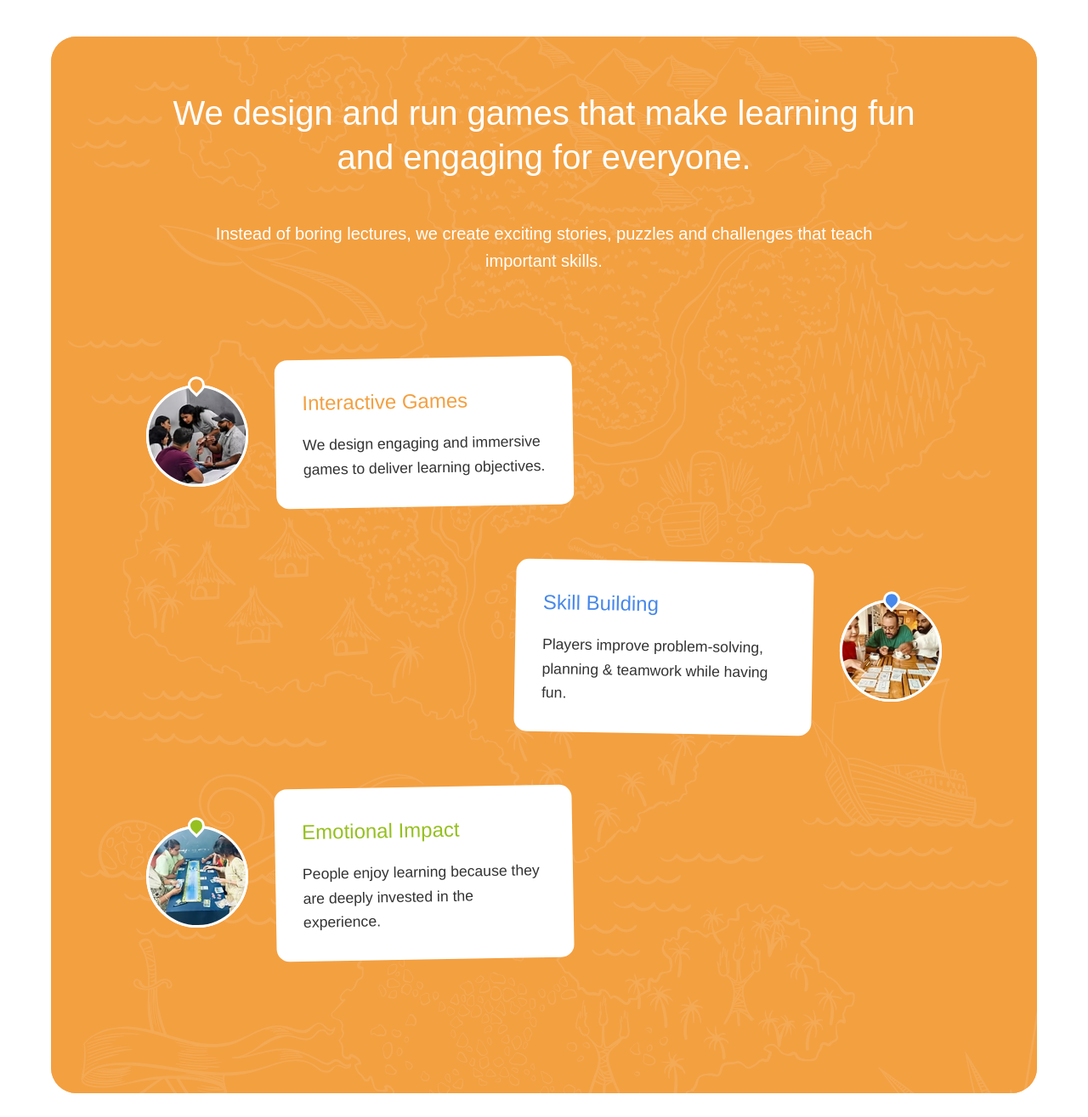
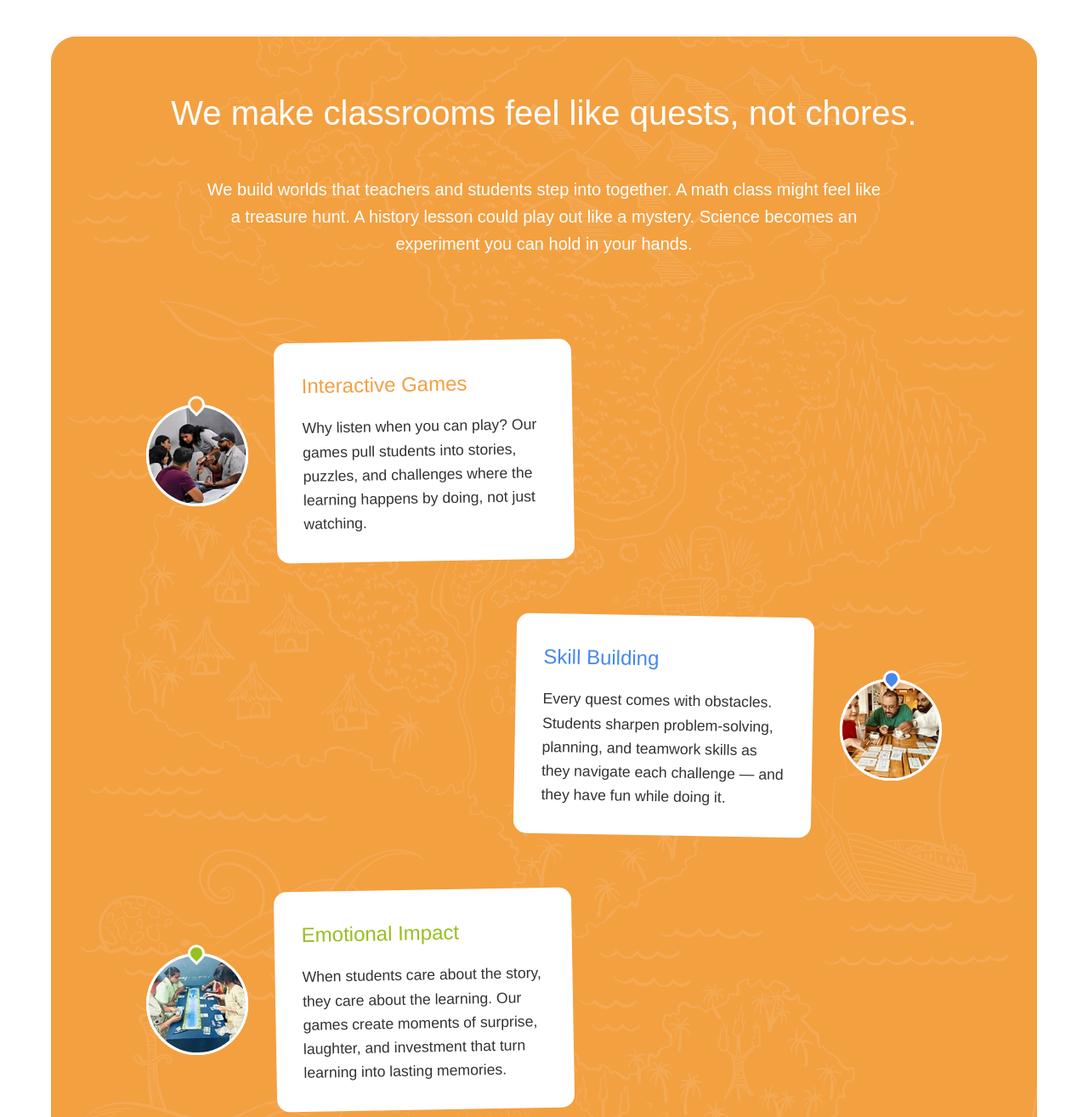
Before and after one commit to gamesfored/gamesforedwebsite, an Astro site: page / in a window 1280 px wide. Shown: the part 1582-2897 px from the top of the page at 85% size. Built offline with nearby package versions, Linux system fonts and the light colour scheme; Astro itself is replaced by a stand-in of ours; a web font is replaced by a local one.

Commit message:
Update index.astro

```diff
--- a/src/pages/index.astro
+++ b/src/pages/index.astro
@@ -94,8 +94,8 @@ import '../styles/main.css';
 					<section class="what-we-do-section">
 						<div class="what-we-do-content">
 							<div class="what-we-do-header">
-								<h2 class="what-we-do-title">We design and run games that make learning fun and engaging for everyone.</h2>
-								<p class="what-we-do-description">Instead of boring lectures, we create exciting stories, puzzles and challenges that teach important skills.</p>
+								<h2 class="what-we-do-title">We make classrooms feel like quests, not chores.</h2>
+								<p class="what-we-do-description">We build worlds that teachers and students step into together. A math class might feel like a treasure hunt. A history lesson could play out like a mystery. Science becomes an experiment you can hold in your hands.</p>
 							</div>
 							<div class="map-journey">
 								<div class="map-path"></div>
@@ -106,13 +106,13 @@ import '../styles/main.css';
 									</div>
 									<div class="location-content">
 										<h3 class="location-title">Interactive Games</h3>
-										<p class="location-description">We design engaging and immersive games to deliver learning objectives.</p>
+										<p class="location-description">Why listen when you can play? Our games pull students into stories, puzzles, and challenges where the learning happens by doing, not just watching.</p>
 									</div>
 								</div>
 								<div class="map-location right">
 									<div class="location-content">
 										<h3 class="location-title">Skill Building</h3>
-										<p class="location-description">Players improve problem-solving, planning & teamwork while having fun.</p>
+										<p class="location-description">Every quest comes with obstacles. Students sharpen problem-solving, planning, and teamwork skills as they navigate each challenge — and they have fun while doing it.</p>
 									</div>
 									<div class="location-marker">
 										<div class="marker-pin"></div>
@@ -126,7 +126,7 @@ import '../styles/main.css';
 									</div>
 									<div class="location-content">
 										<h3 class="location-title">Emotional Impact</h3>
-										<p class="location-description">People enjoy learning because they are deeply invested in the experience.</p>
+										<p class="location-description">When students care about the story, they care about the learning. Our games create moments of surprise, laughter, and investment that turn learning into lasting memories.</p>
 									</div>
 								</div>
 							</div>
```
